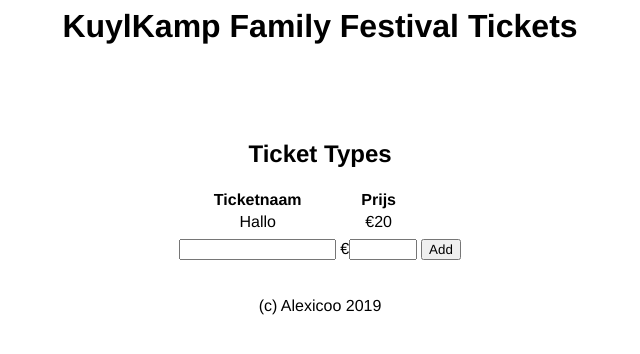
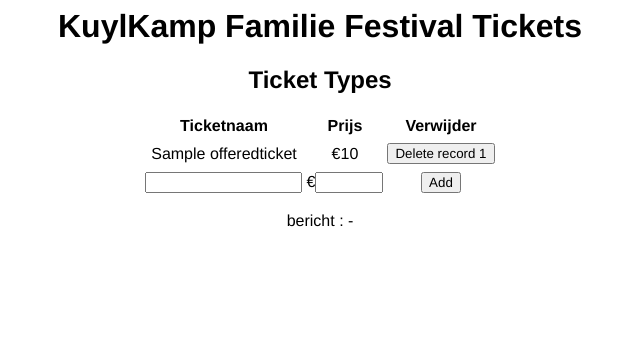
Before and after one commit to Alexico1969/kuylkamp_webshop, a Flask app: page /addTicketType in a window 1280 px wide. Shown: the top 354 px of the page, without its empty margins (320-960 px from the left). Run offline with Flask 2, Linux system fonts and the light colour scheme; the visitor is signed in with stand-in values (Sample User, id 1); tables that the repository leaves empty or names only in its code hold one stand-in row (values such as "Sample post"); some libraries are stand-ins or nearby versions.

Commit message:
added functionality to the addTicketType form

```diff
--- a/flask_app.py
+++ b/flask_app.py
@@ -36,25 +36,33 @@
 
     global CurrentUrl
     CurrentUrl = url_for('addTicketType')
+    rows="EMPTY"
+    bericht=" - "
 
     if not(login_required()):
         session['url'] = url_for('addTicketType')
         return redirect("/login")
 
     c.execute("SELECT * FROM OfferedTickets")
-    rows=c.fetchall
 
-    test="Hallo"
+    rows=c.fetchall()
 
     if request.method == 'POST':
-        TicketName =  request.form.get("TicketName")
-        TicketPrice = float(request.form.get("TicketPrice"))
 
-        c.execute("INSERT INTO OfferedTickets (TicketName, TicketPrice) values (%s, %s)",(TicketName, TicketPrice))
-        db.commit()
+        actie = request.form.get("action")[:3]
 
+        if actie == "Add":
+            bericht=" added record "
+            TicketName =  request.form.get("TicketName")
+            TicketPrice = float(request.form.get("TicketPrice"))
 
-    return render_template('addTicketType.html',ticketnaam=test, ticketprijs="20")
+            c.execute("INSERT INTO OfferedTickets (TicketName, TicketPrice) values (%s, %s)",(TicketName, TicketPrice))
+            db.commit()
+
+        if actie == "Del":
+            bericht=" delete record "
+
+    return render_template('addTicketType.html', rows=rows , bericht = bericht)
 
 
 
--- a/static/style.css
+++ b/static/style.css
@@ -1,10 +1,9 @@
 * {
     font-family: Helvetica;
     text-align: center;
-
 }
 
-.footer {
+#footer {
     position: fixed;
     left: 0;
     bottom: 0;
--- a/templates/addTicketType.html
+++ b/templates/addTicketType.html
@@ -1,26 +1,36 @@
 {% extends 'base.html' %}
 
 {% block container %}
-    <br/><br/><br/>
     <div id="main">
     <h2>Ticket Types</h2>
-    <p></p>
     <div>
         <form action="" method="POST">
             <table align="center">
-                <tr><th>Ticketnaam</th><th>Prijs</th><th></th></tr>
+                <tr><th>Ticketnaam</th><th>Prijs</th><th>Verwijder</th></tr>
 
-                <tr><td>{{ticketnaam}}</td><td>€{{ticketprijs}}</td></td>
+                <tr><td></td><td></td></td> <!-- empty line -->
+
+
+                {% if rows !="EMPTY" %}
+                    {% for row in rows %}
+                        <tr>
+                            <td>{{ row[1] }}</td>
+                            <td>€{{ row[2] }}</td>
+                            <td><input type="submit" name="action" value="Delete record {{ row[0] }}"/></td>
+                        </tr>
+                    {% endfor %}
+                {% endif %}
 
                 <tr><td></td><td></td></td> <!-- empty line -->
 
                 <tr><td><input type="text" name="TicketName"/></td>
                 <td>€<input type="number" min="0.5" step="0.5" max="2500" name="TicketPrice" /></td>
-                <td><input type="submit" value="Add"/></td></tr>
+                <td><input type="submit" name="action" value="Add"/></td></tr>
 
 
             </table>
         </form>
+        <p>bericht : {{bericht}}</p>
     </div>
 
     </div>
--- a/templates/base.html
+++ b/templates/base.html
@@ -3,13 +3,12 @@
     <head>
         <meta charset="utf-8"/>
         <title>KKFF Tickets</title>
-        <link href="style.css" rel="stylesheet"/>
         <link href="/static/style.css" rel="stylesheet"/>
     </head>
 
     <body>
 
-    <div class="page-header"><h1 style="text-color:white">KuylKamp Family Festival Tickets</h1></div>
+    <div class="page-header"><h1 style="text-color:white">KuylKamp Familie Festival Tickets</h1></div>
 
     <div class="container">
       {% block container %}{% endblock %}
```
